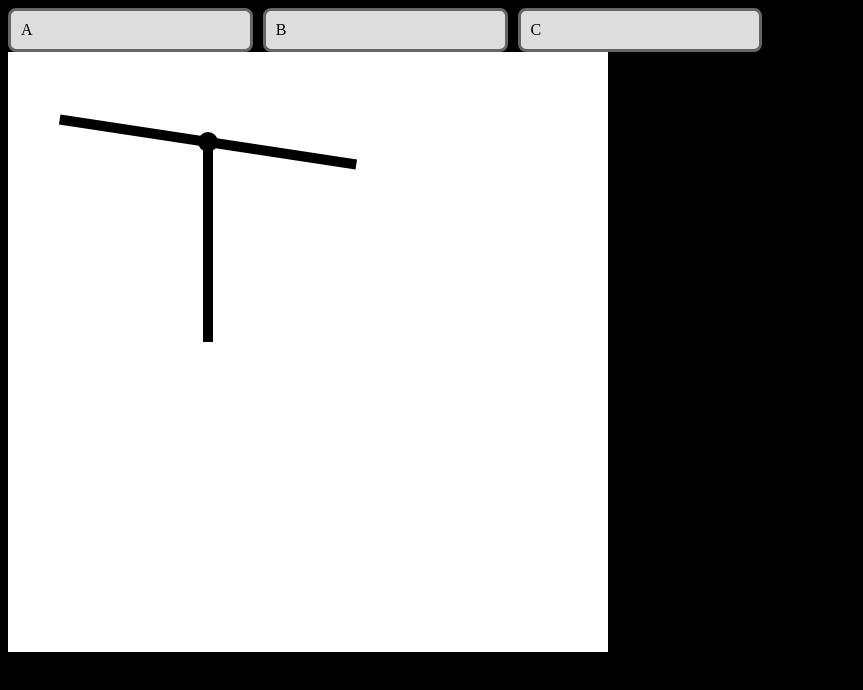
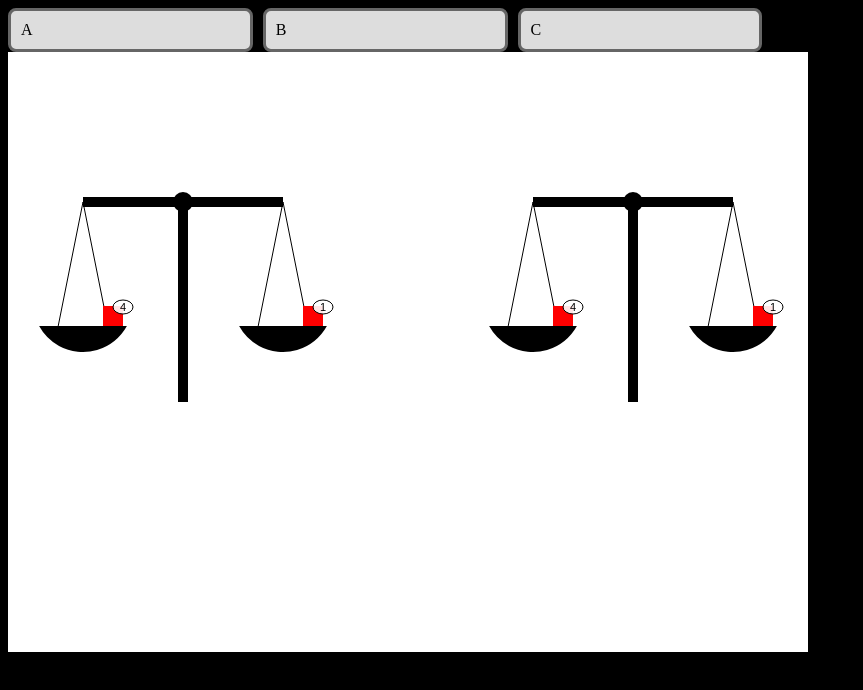
Before and after one commit to mekafuyu/BalanceJS, a plain HTML site: page index.html in a window 1280 px wide. Shown: the whole page, without its empty margins (0-863 px from the left). Drawn offline with Linux system fonts and the light colour scheme.

Commit message:
tilt and square shape

```diff
--- a/index.html
+++ b/index.html
@@ -1,5 +1,5 @@
 <!DOCTYPE html>
-<html lang="en">
+<html lang="pt-br">
 <head>
   <meta charset="UTF-8">
   <meta name="viewport" content="width=device-width, initial-scale=1.0">
@@ -8,11 +8,11 @@
 </head>
 <body>
   <div class="container">
-    <div draggable="true" class="box">A</div>
-    <div draggable="true" class="box">B</div>
-    <div draggable="true" class="box">C</div>
+    <div draggable="true" class="box" onclick="balance1.bal = 1;">A</div>
+    <div draggable="true" class="box" onclick="balance1.bal = 0;">B</div>
+    <div draggable="true" class="box" onclick="balance1.bal = -1;">C</div>
   </div>
-  <canvas id="canvas" width="600" height="600"></canvas>
+  <canvas id="canvas" width="800" height="600"></canvas>
   <script src="script.js"></script>
   <script src="space.js"></script>
 </body>
--- a/space.js
+++ b/space.js
@@ -1,46 +1,110 @@
-const sun = new Image();
-const moon = new Image();
-const earth = new Image();
 function init() {
-  sun.src = "sun.png";
-  moon.src = "moon.png";
-  earth.src = "earth.png";
   window.requestAnimationFrame(draw);
 }
 
-var equilibrio = -1;
-var incbal = 0;
-var val = 0;
-var x = 200;
-var y = 90;
+class Balance {
+  constructor(x, y) {
+    this.x = x;
+    this.y = y;
+    this.leftPlate = 0;
+    this.rightPlate = 0;
+    this.currPos = 0;
+    this.bal = 0;
+    this.tilt = (step) => {
+      if (this.currPos < this.bal) {
+        this.currPos += step;
+        if (this.currPos > 0.99) this.currPos = 1;
+      }
+      if (this.currPos > this.bal) {
+        this.currPos -= step;
+        if (this.currPos < -0.99) this.currPos = -1;
+      }
+      if (Math.abs(this.currPos) < 0.01) this.currPos = 0;
+    };
+  }
+}
+
+var balance1 = new Balance(175, 150);
+var balance2 = new Balance(625, 150);
+
+function renderBalance(ctx, balance) {
+  balance.tilt(0.01);
+  var pos = balance.currPos / 2;
+  var xOffSet = Math.abs(pos) * 50;
+  var yOffSet = pos * 75;
+
+  ctx.save();
+
+  ctx.translate(balance.x, balance.y);
+  ctx.rotate(pos);
+  ctx.fillRect(-100, -5, 200, 10);
+  ctx.restore();
+
+  ctx.save();
+  ctx.translate(balance.x - 100 + xOffSet, balance.y + 100 - yOffSet);
+
+  renderSquare(4, ctx);
+
+  ctx.beginPath();
+  ctx.moveTo(-25, 25);
+  ctx.lineTo(0, -100);
+  ctx.lineTo(25, 25);
+  ctx.stroke();
+
+  ctx.rotate(-0.5);
+  ctx.beginPath();
+  ctx.arc(0, 0, 50, 1, Math.PI);
+  ctx.fill();
+  ctx.restore();
+
+  ctx.save();
+  ctx.translate(balance.x + 100 - xOffSet, balance.y + 100 + yOffSet);
+
+  renderSquare(1, ctx);
+
+  ctx.beginPath();
+  ctx.moveTo(-25, 25);
+  ctx.lineTo(0, -100);
+  ctx.lineTo(25, 25);
+  ctx.stroke();
+
+  ctx.rotate(-0.5);
+  ctx.beginPath();
+  ctx.arc(0, 0, 50, 1, Math.PI);
+  ctx.fill();
+  ctx.restore();
+
+  ctx.beginPath();
+  ctx.arc(balance.x, balance.y, 10, 0, 2 * Math.PI);
+  ctx.fill();
+
+  ctx.fillRect(balance.x - 5, balance.y, 10, 200);
+}
+
+function renderSquare(count, ctx) {
+  ctx.save();
+  ctx.font = "11px arial";
+  ctx.fillText(count, 37, 9);
+  ctx.fillStyle = "rgb(255, 255, 255, 0.9)";
+  ctx.beginPath();
+  ctx.ellipse(40, 5, 10, 7, 0, 0, 2 * Math.PI);
+  ctx.stroke();
+  ctx.fill();
+  ctx.fillStyle = "red";
+  ctx.fillRect(20, 4, 20, 20);
+  ctx.restore();
+}
+
 function draw() {
   const canvas = document.getElementById("canvas");
   const ctx = canvas.getContext("2d");
   ctx.globalCompositeOperation = "destination-over";
-  ctx.clearRect(0, 0, canvas.width, canvas.height); // clear canvas
+  ctx.clearRect(0, 0, canvas.width, canvas.height);
 
   ctx.fillStyle = "black";
-  ctx.translate(x, y);
-  ctx.rotate(incbal);
-  ctx.fillRect(-150, -5, 300, 10);
-  ctx.rotate(-incbal);
-  ctx.translate(-x, -y);
-
-  ctx.beginPath();
-  ctx.arc(x, y, 10, 0,  2 * Math.PI);
-  ctx.fill()
-  ctx.fillRect(x - 5, y, 10, 200);
-
-  if (val - equilibrio > 0)
-    val += 0.01
-
-
-
-
-
-
-  // val += 0.1;
-  incbal = Math.sin(val);
+  ctx.strokeStyle = "black";
+  renderBalance(ctx, balance1);
+  renderBalance(ctx, balance2);
 
   ctx.fillStyle = "white";
   ctx.fillRect(0, 0, canvas.width, canvas.height);
```
